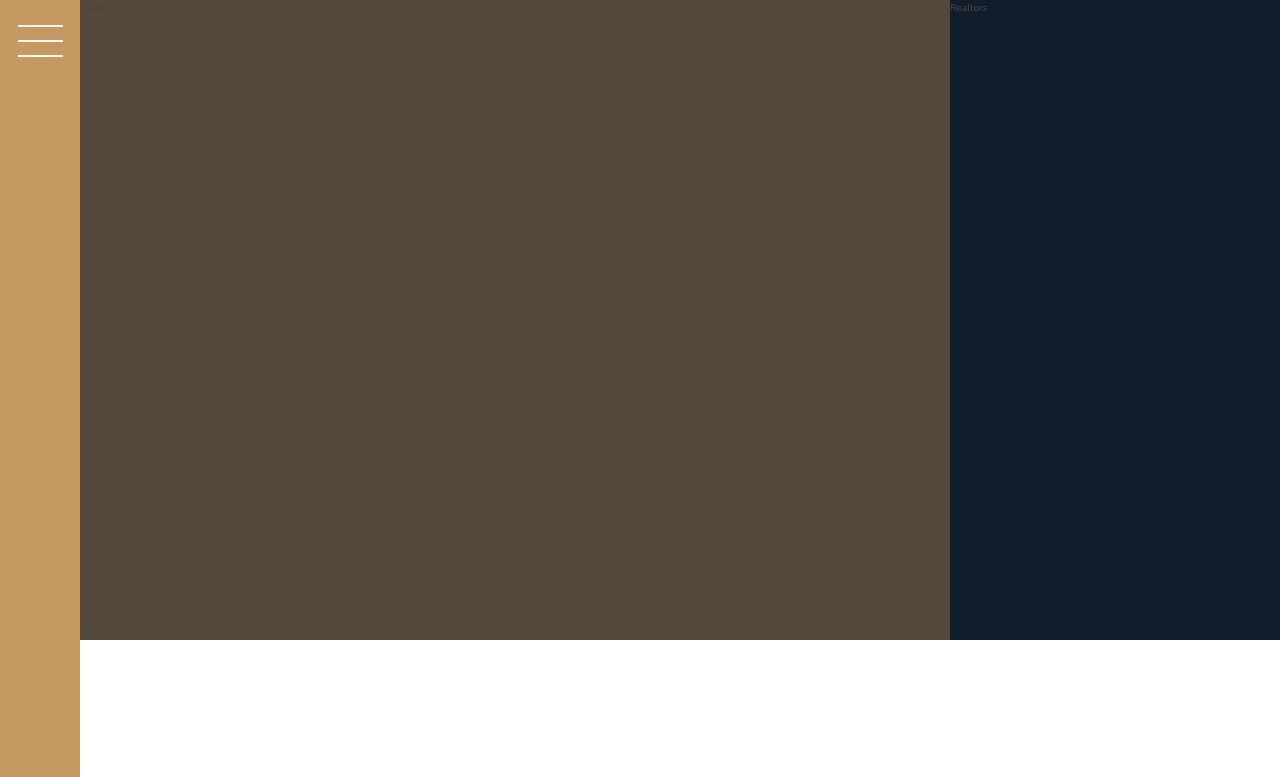
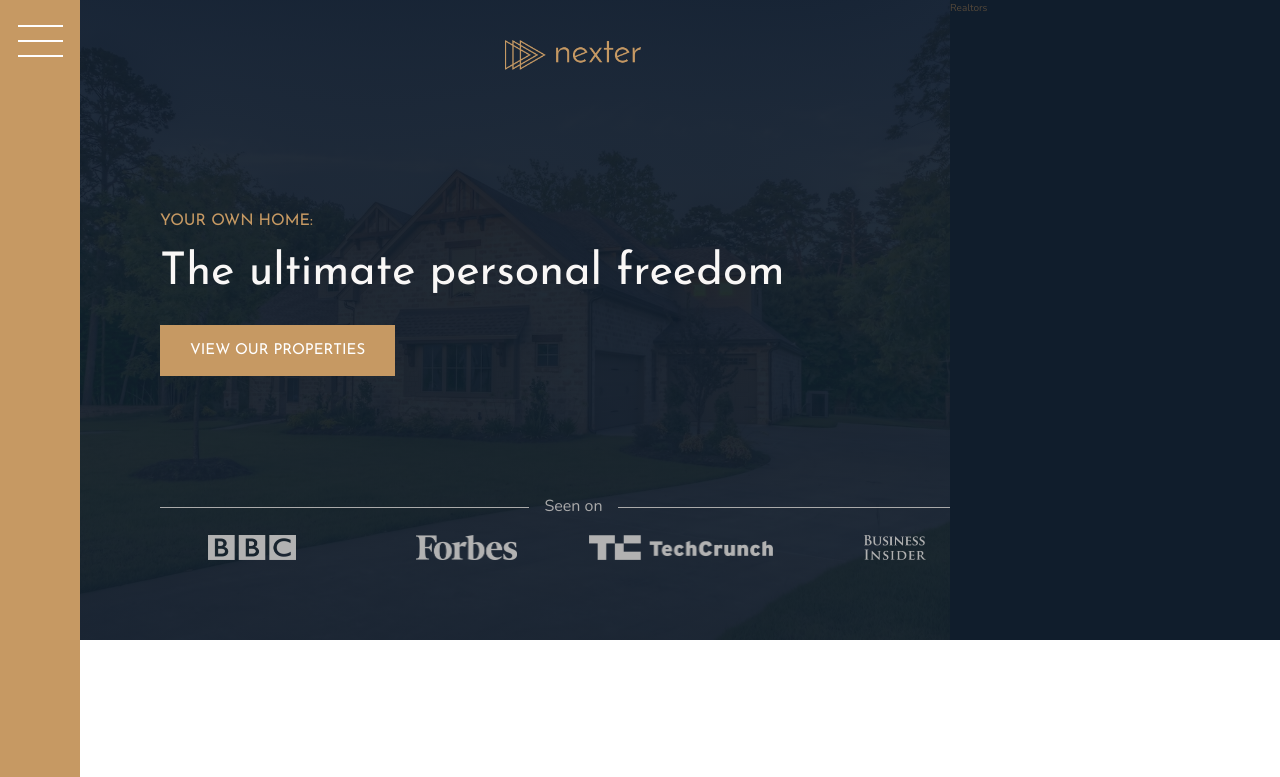
Before and after one commit to ruslantuchkov/Nexter-grid-project, a website: page index.html in a window 1280 px wide. Shown: the top 777 px of the page. Drawn offline with nearby package versions, Linux system fonts and the light colour scheme.

Commit message:
header section

```diff
--- a/index.html
+++ b/index.html
@@ -17,7 +17,22 @@
     <div class="sidebar">
         <button class="nav-btn"></button>
     </div>
-    <header class="header">Header</header>
+
+    <header class="header">
+        <img src="img/logo.png" alt="Nexter logo" class="header__logo">
+        <h3 class="heading-3">Your own home:</h3>
+        <h1 class="heading-1">The ultimate personal freedom</h1>
+        <button class="btn header__btn">View our properties</button>
+        <div class="header__seenon-text">Seen on</div>
+        <div class="header__seenon-logos">
+            <img src="img/logo-bbc.png" alt="Seen on logo 1">
+            <img src="img/logo-forbes.png" alt="Seen on logo 2">
+            <img src="img/logo-techcrunch.png" alt="Seen on logo 3">
+            <img src="img/logo-bi.png" alt="Seen on logo 4">
+        </div>
+
+    </header>
+
     <div class="realtors">Realtors</div>
 
     <section class="features">
--- a/sass/_header.scss
+++ b/sass/_header.scss
@@ -1,4 +1,59 @@
 .header {
   background-color: $color-grey-dark-1;
   grid-column: full-start / col-end 6;
+
+  background-image: linear-gradient(
+      rgba($color-secondary, 0.93),
+      rgba($color-secondary, 0.93)
+    ),
+    url(../img/hero.jpeg);
+  background-size: cover;
+  background-position: center;
+  padding: 8rem;
+  padding-top: 4rem;
+
+  display: grid;
+  grid-template-rows: 1fr min-content 6rem 1fr;
+  grid-template-columns: max-content;
+  grid-row-gap: 1.5rem;
+
+  &__logo {
+    height: 3rem;
+    justify-self: center;
+  }
+
+  &__btn {
+    align-self: start;
+    justify-self: start;
+  }
+
+  &__seenon-text {
+    display: grid;
+    grid-template-columns: 1fr max-content 1fr;
+    grid-column-gap: 1.5rem;
+    align-items: center;
+
+    font-size: 1.6rem;
+    color: $color-grey-light-2;
+
+    &::before,
+    &::after {
+      content: '';
+      display: block;
+      height: 1px;
+      background-color: currentColor; //текущий цвет текста
+    }
+  }
+
+  &__seenon-logos {
+    display: grid;
+    grid-template-columns: repeat(4, 1fr);
+    grid-column-gap: 3rem;
+    justify-items: center;
+
+    img {
+      height: 2.5rem;
+      filter: brightness(70%);
+    }
+  }
 }
--- a/sass/_typography.scss
+++ b/sass/_typography.scss
@@ -5,6 +5,9 @@
 
 .heading-1 {
   @extend %heading;
+  font-size: 4.5rem;
+  color: $color-grey-light-1;
+  line-height: 1;
 }
 
 .heading-2 {
```
Also changed, not shown: css/style.css.
